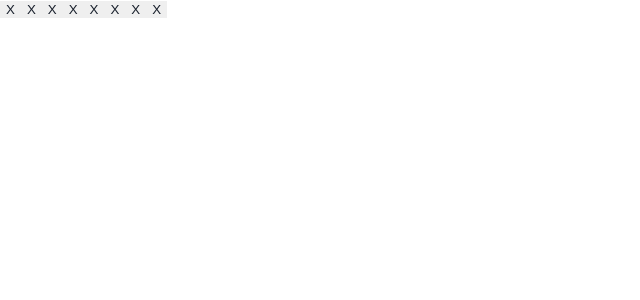
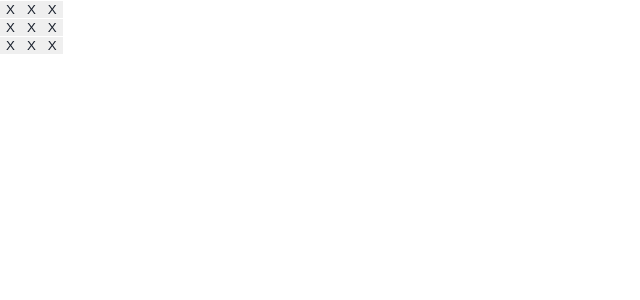
Before and after one commit to prechy123/tic-tac-toe-react, a React (Create React App) app: page / in a window 1280 px wide. Shown: the top 300 px of the page, without its empty margins (0-640 px from the left). Built offline with nearby package versions, Linux system fonts and the light colour scheme; a web font is replaced by a local one.

Commit message:
Divided buttons in row in which there are three per column and row

```diff
--- a/src/components/feature/Buttons.jsx
+++ b/src/components/feature/Buttons.jsx
@@ -4,14 +4,21 @@ import Button from "./Button";
 export default function Buttons() {
   return (
     <>
+      <div className="row">
         <Button />
         <Button />
         <Button />
+      </div>
+      <div className="row">
         <Button />
         <Button />
         <Button />
+      </div>
+      <div className="row">
         <Button />
         <Button />
+        <Button />
+      </div>
     </>
   );
 }
```
Lines whose indentation alone changed are shown as unchanged.
